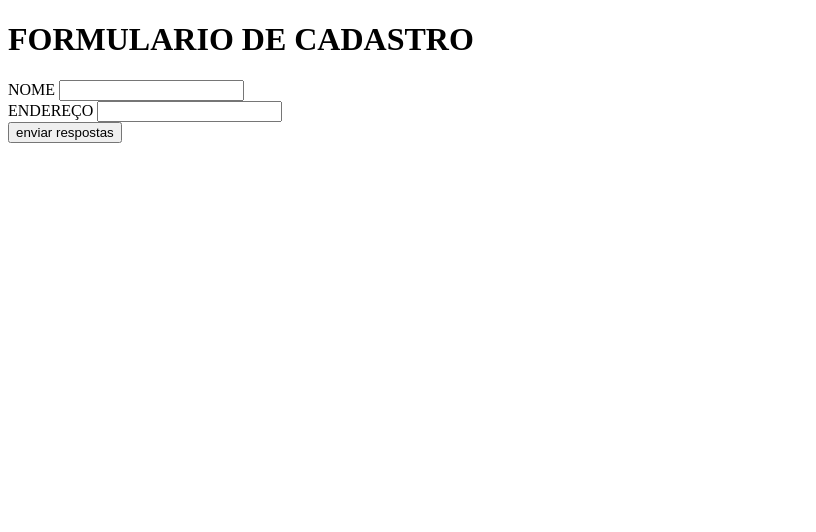
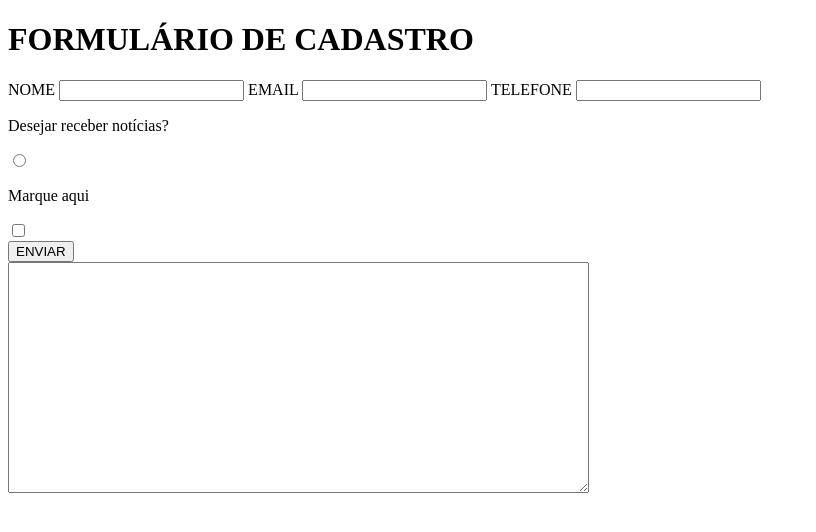
Before and after one commit to Joko109dogbn/form-joko, a plain HTML site: page index.html in a window 1280 px wide. Shown: the whole page, without its empty margins (0-816 px from the left). Drawn offline with Linux system fonts and the light colour scheme.

Commit message:
Update index.html

```diff
--- a/index.html
+++ b/index.html
@@ -1,21 +1,76 @@
 <!DOCTYPE html>
+
 <html>
+
 <head>
-	<meta charset="utf-8">
-	<meta name="viewport" content="width=device-width, initial-scale=1">
+
+   <link rel="stylesheet" type="text/css" href="style.css">
+
    <title></title>
+
 </head>
+
 <body>
-<h1>FORMULARIO DE CADASTRO</h1>
+
+   <h1>FORMULÁRIO DE CADASTRO</h1>
+
    <main>
+
        <form>
+
            <label for="nome">NOME</label>
-		<input type="text" id="name">
+
+           <input type="text" id="nome" required>
+
+
+
+
+           <label for="end_email">EMAIL</label>
+
+           <input type="email" id="end_email" required>
+
+
+
+
+           <label for="tfone">TELEFONE</label>
+
+           <input type="tel" id="tfone" required>
+
+
+
+           <div>
+
+               <p>Desejar receber notícias?</p><input type="radio" >
+
                <br>
-		<label for="endereco">ENDEREÇO</label>
-		<input type="text" id="ENDEREÇO">
+
+               <p>Marque aqui</p><input type="checkbox">
+
                <br>
-		<input type="submit" value="enviar respostas">
+
+               <input type="submit" value="ENVIAR">
+
+           </div>
+
+
+
+
+           <div>
+
+               <textarea cols="70" rows="15" required></textarea>
+
+           </div>
+
+
+
+
        </form>
+
+   </main>
+
+
+
+
 </body>
+
 </html>
```
Lines whose indentation alone changed are shown as unchanged.
